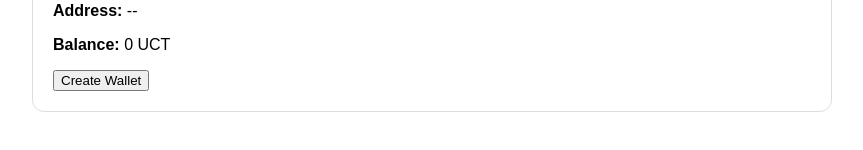
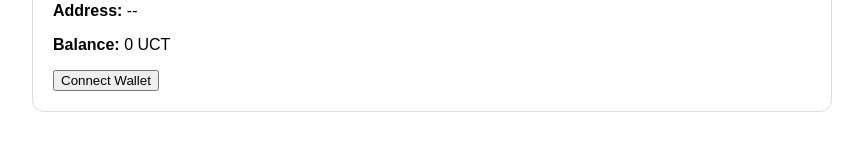
Before and after one commit to Naseer32/quickbot-ai, a React (Vite) app: page / in a window 1280 px wide. Shown: the part 446-596 px from the top of the page, without its empty margins (208-1071 px from the left). Built offline with nearby package versions, Linux system fonts and the light colour scheme.

Commit message:
Rename createWallet to connectWallet and update logic

```diff
--- a/src/components/WalletCard.tsx
+++ b/src/components/WalletCard.tsx
@@ -3,14 +3,16 @@ import { getSphere } from "../services/sphere";
 
 export default function WalletCard() {
   const [status, setStatus] = useState("Not Connected");
+  const [address, setAddress] = useState("--");
 
-  async function createWallet() {
+  async function connectWallet() {
     try {
       setStatus("Connecting...");
 
-      await getSphere();
+      const sphere = await getSphere();
 
-      setStatus("Sphere Ready ✅");
+      setAddress(sphere.identity?.directAddress || "--");
+      setStatus("Connected ✅");
     } catch (err) {
       console.error(err);
       setStatus("Connection Failed");
@@ -33,15 +35,15 @@ export default function WalletCard() {
       </p>
 
       <p>
-        <strong>Address:</strong> --
+        <strong>Address:</strong> {address}
       </p>
 
       <p>
         <strong>Balance:</strong> 0 UCT
       </p>
 
-      <button onClick={createWallet}>
-        Create Wallet
+      <button onClick={connectWallet}>
+        Connect Wallet
       </button>
     </div>
   );
```
